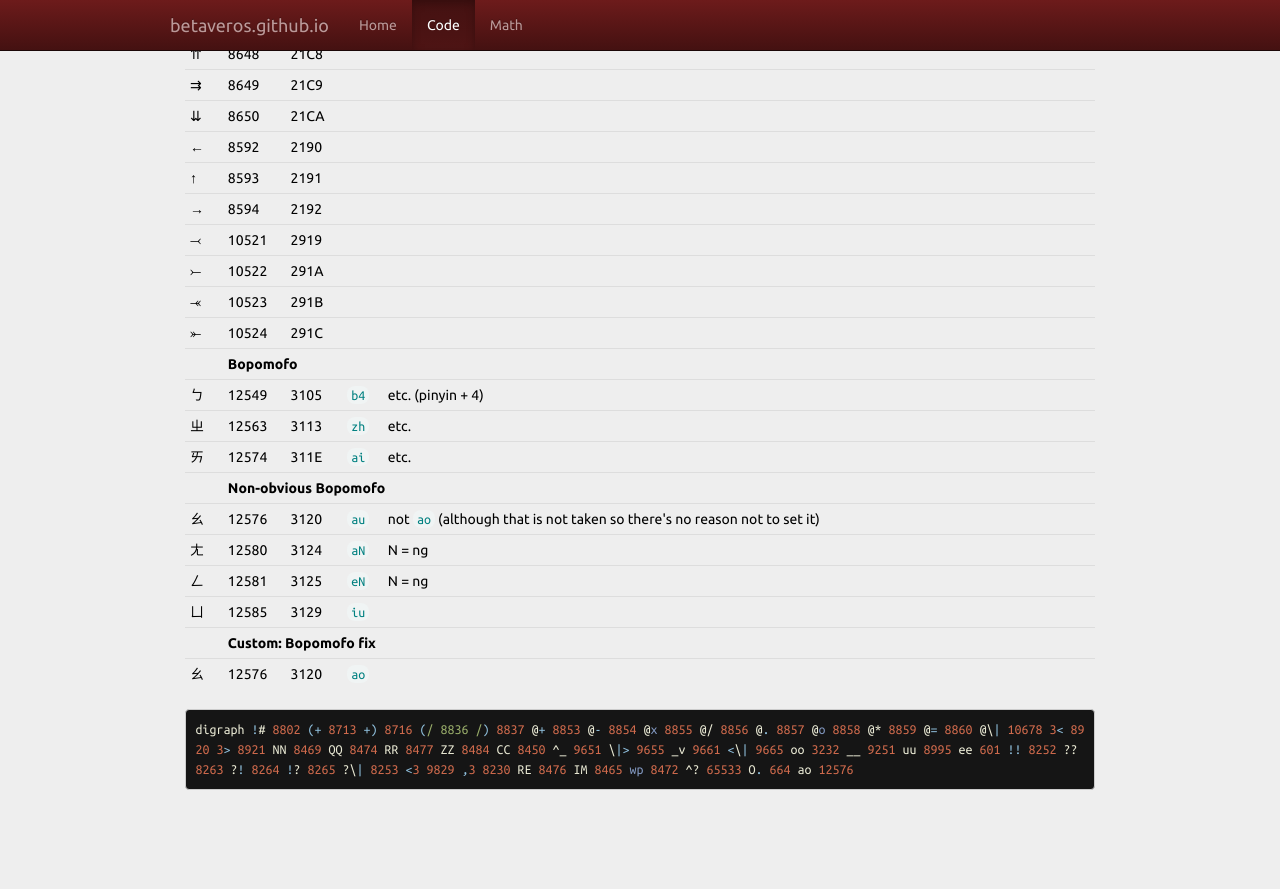
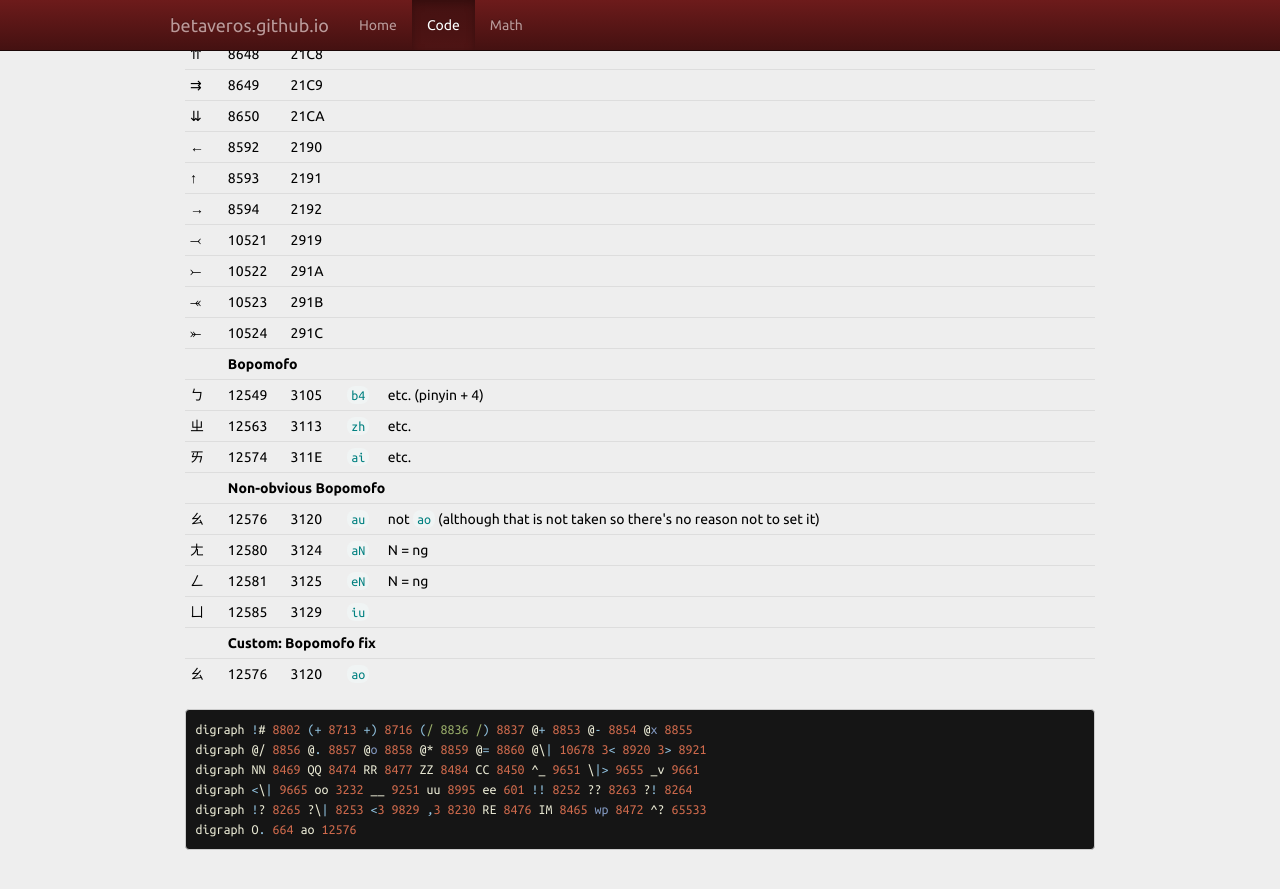
Before and after one commit to betaveros/betaveros.github.io, a Jekyll site: the page built from _posts/2014-04-25-unicode.html, in a window 1280 px wide and 900 px high, scrolled down 6848 px. Shown: the top 889 px of the window. Built offline with Jekyll 4.4.1, drawn with Linux system fonts in a browser that asks for light colours; before the commit the page ends 7688 px from its top, so only the background shows below that.

Commit message:
Split digraphs into rows

```diff
--- a/_posts/2014-04-25-unicode.html
+++ b/_posts/2014-04-25-unicode.html
@@ -246,5 +246,10 @@ title: Unicode
 </table>
 
 {% highlight vim %}
-digraph !# 8802 (+ 8713 +) 8716 (/ 8836 /) 8837 @+ 8853 @- 8854 @x 8855 @/ 8856 @. 8857 @o 8858 @* 8859 @= 8860 @\| 10678 3< 8920 3> 8921 NN 8469 QQ 8474 RR 8477 ZZ 8484 CC 8450 ^_ 9651 \|> 9655 _v 9661 <\| 9665 oo 3232 __ 9251 uu 8995 ee 601 !! 8252 ?? 8263 ?! 8264 !? 8265 ?\| 8253 <3 9829 ,3 8230 RE 8476 IM 8465 wp 8472 ^? 65533 O. 664 ao 12576
+digraph !# 8802 (+ 8713 +) 8716 (/ 8836 /) 8837 @+ 8853 @- 8854 @x 8855
+digraph @/ 8856 @. 8857 @o 8858 @* 8859 @= 8860 @\| 10678 3< 8920 3> 8921
+digraph NN 8469 QQ 8474 RR 8477 ZZ 8484 CC 8450 ^_ 9651 \|> 9655 _v 9661
+digraph <\| 9665 oo 3232 __ 9251 uu 8995 ee 601 !! 8252 ?? 8263 ?! 8264
+digraph !? 8265 ?\| 8253 <3 9829 ,3 8230 RE 8476 IM 8465 wp 8472 ^? 65533
+digraph O. 664 ao 12576
 {% endhighlight %}
```
Also changed, not shown: 1 other file.
